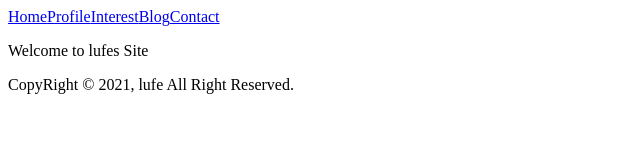
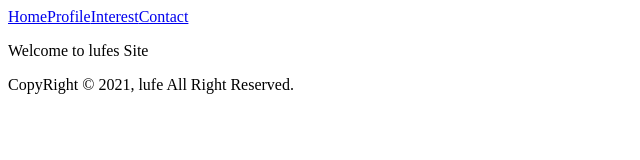
Before and after one commit to 1uf3/lufe.jp, a Next.js app: page / in a window 1280 px wide. Shown: the top 160 px of the page, without its empty margins (0-640 px from the left). Built offline with nearby package versions, Linux system fonts and the light colour scheme.

Commit message:
Delete from Navbar

```diff
--- a/components/Layout.js
+++ b/components/Layout.js
@@ -27,11 +27,11 @@ export default function Layout({ children, title = "Default Layout"}) {
                     Interest
                   </a>
                 </Link>
-                <Link href="/blog">
+                {/*<Link href="/blog">
                   <a className="text-gray-300 hover:bg-gray-700 px-2 py-2 rounded">
                     Blog
                   </a>
-                </Link>
+                </Link>*/}
                 <Link href="/contact">
                   <a className="text-gray-300 hover:bg-gray-700 px-3 py-2 rounded">
                     Contact
```
